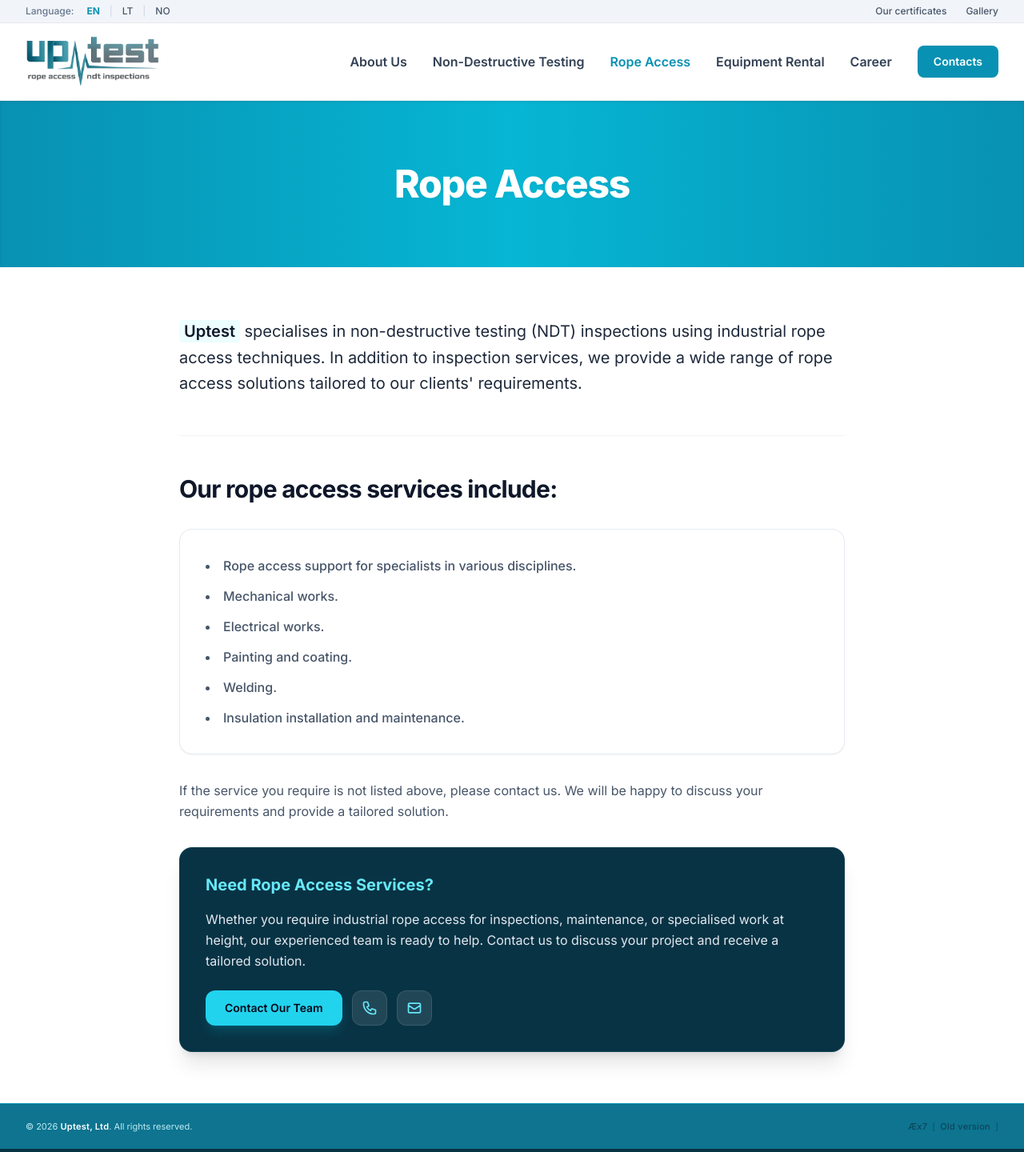
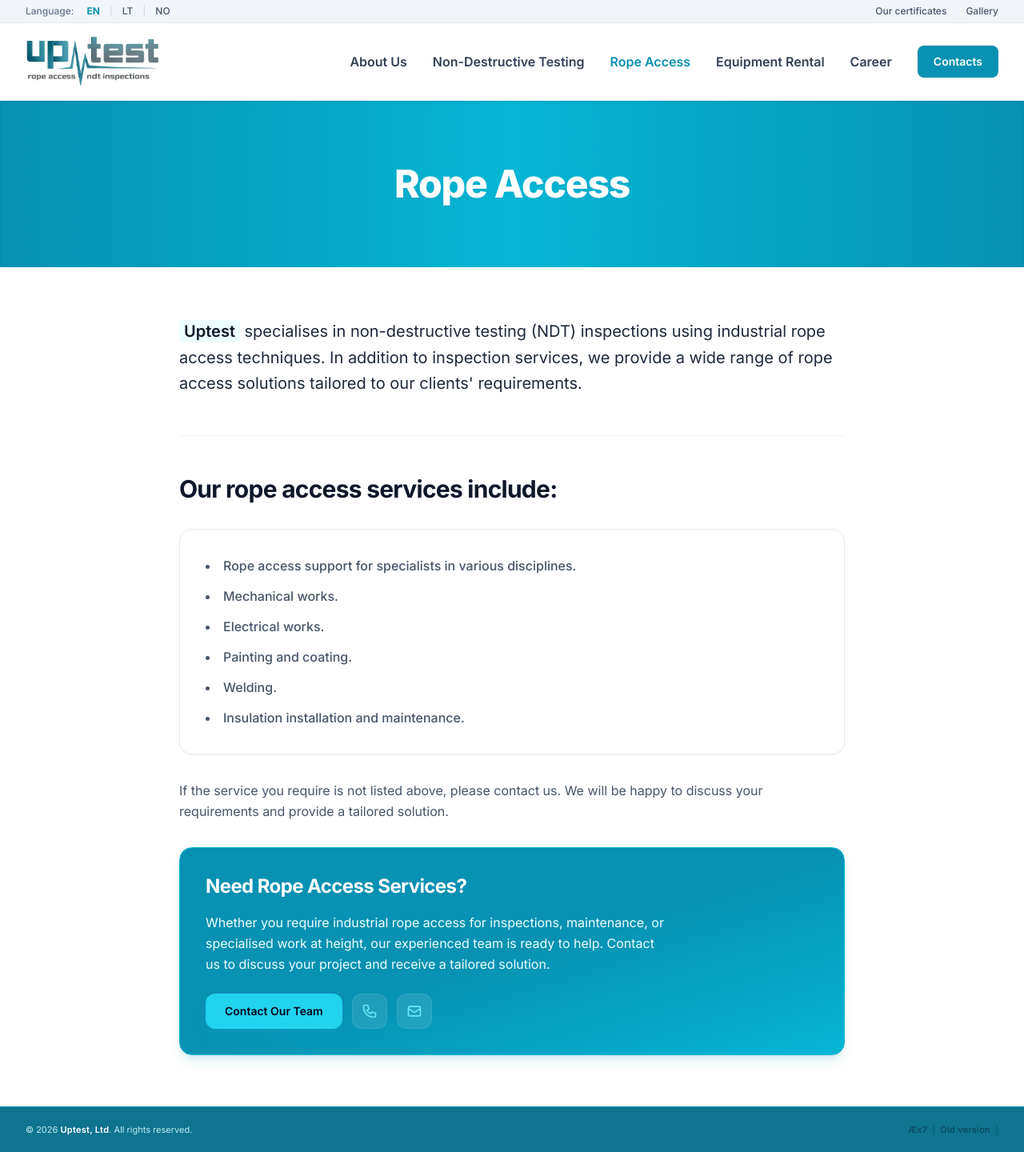
Before and after one commit to mruslys/uptest.no, a Jekyll site: the page built from rope-access/index.html, in a window 1280 px wide. Shown: the whole page at 80% size. Built offline with Jekyll 4.4.1, drawn with Linux system fonts in a browser that asks for light colours; nearby versions of some CDN libraries.

Commit message:
Update cta-box.html

```diff
--- a/_includes/cta-box.html
+++ b/_includes/cta-box.html
@@ -1,8 +1,8 @@
 {% assign c = site.data.data.common[page.lang] %}
 
-<div class="bg-brand-950 text-white rounded-2xl p-6 sm:p-8 space-y-4 shadow-xl border border-brand-900/50">
-    <h3 class="text-xl font-bold text-brand-300">{{ include.title | default: c.get_in_touch }}</h3>
-    <p class="text-slate-200 text-base leading-relaxed">
+<div class="bg-gradient-to-br from-brand-600 via-brand-600 to-brand-500 text-white rounded-2xl p-6 sm:p-8 space-y-4 shadow-lg shadow-brand-600/15 border border-brand-500 relative overflow-hidden">
+    <h3 class="text-xl sm:text-2xl font-bold text-white tracking-tight">{{ include.title | default: c.get_in_touch }}</h3>
+    <p class="text-brand-50 text-base leading-relaxed max-w-xl">
         {{ include.description }}
     </p>
 
```
